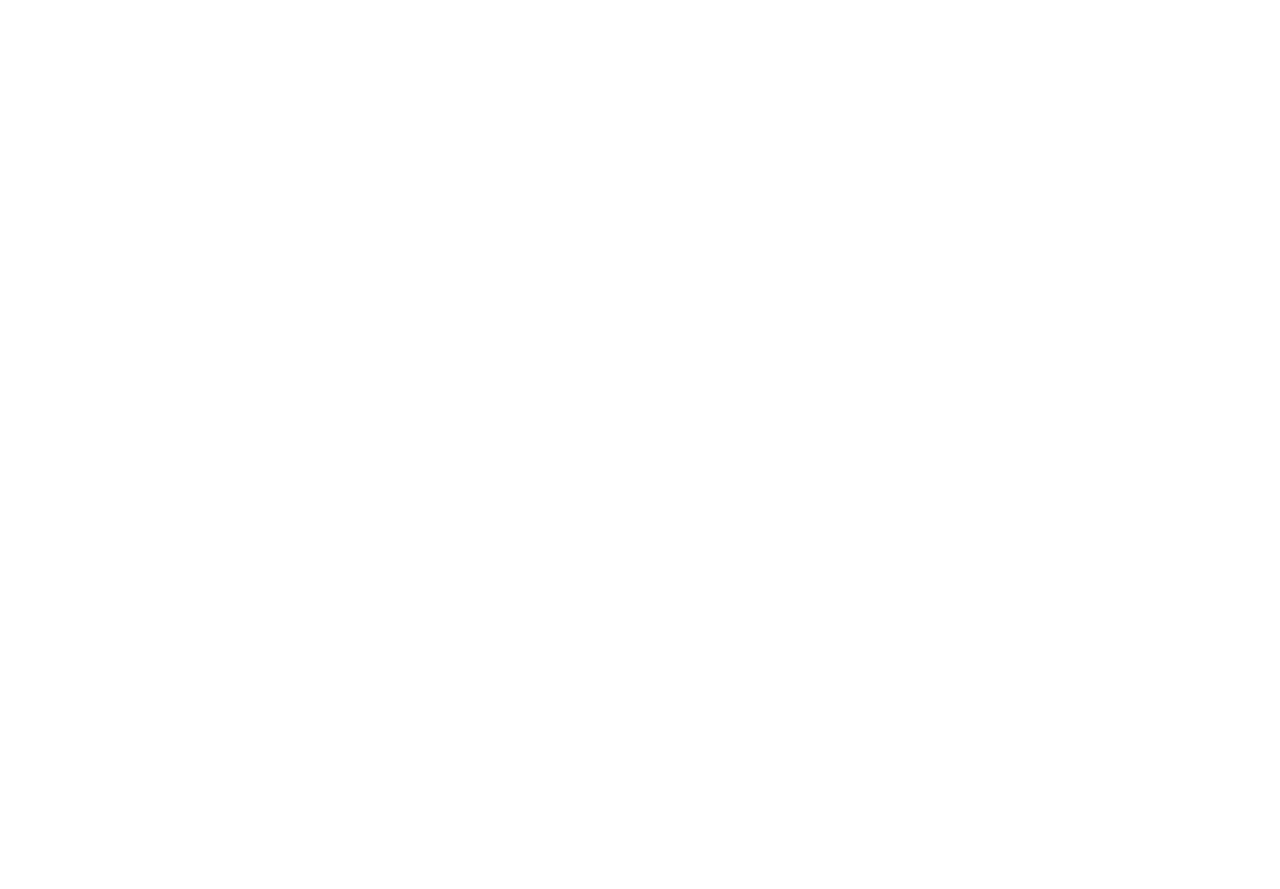
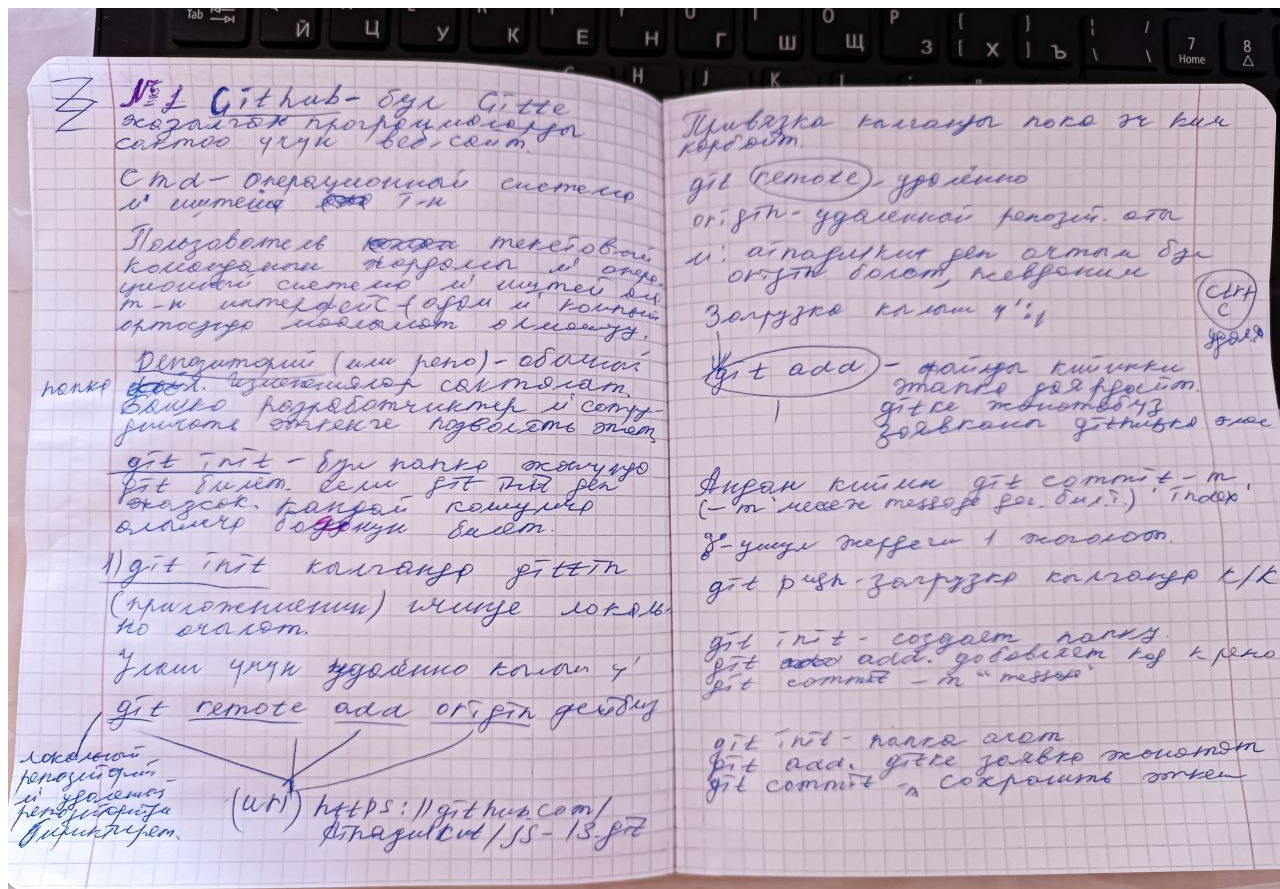
Before and after one commit to Ainagulkut/home, a plain HTML site: page index.html in a window 1280 px wide. Shown: the top 889 px of the page. Before the commit the page ends 800 px from the top, so only its background shows below. Drawn offline with Linux system fonts and the light colour scheme.

Commit message:
ui tapshyrma_1

```diff
--- a/index.html
+++ b/index.html
@@ -6,6 +6,6 @@
     <title>Homeworks</title>
 </head>
 <body>
-
+    <img src="/photo1707889031.jpeg" alt="#">
 </body>
 </html>
```
Also changed, not shown: photo1707889031.jpeg (added).
